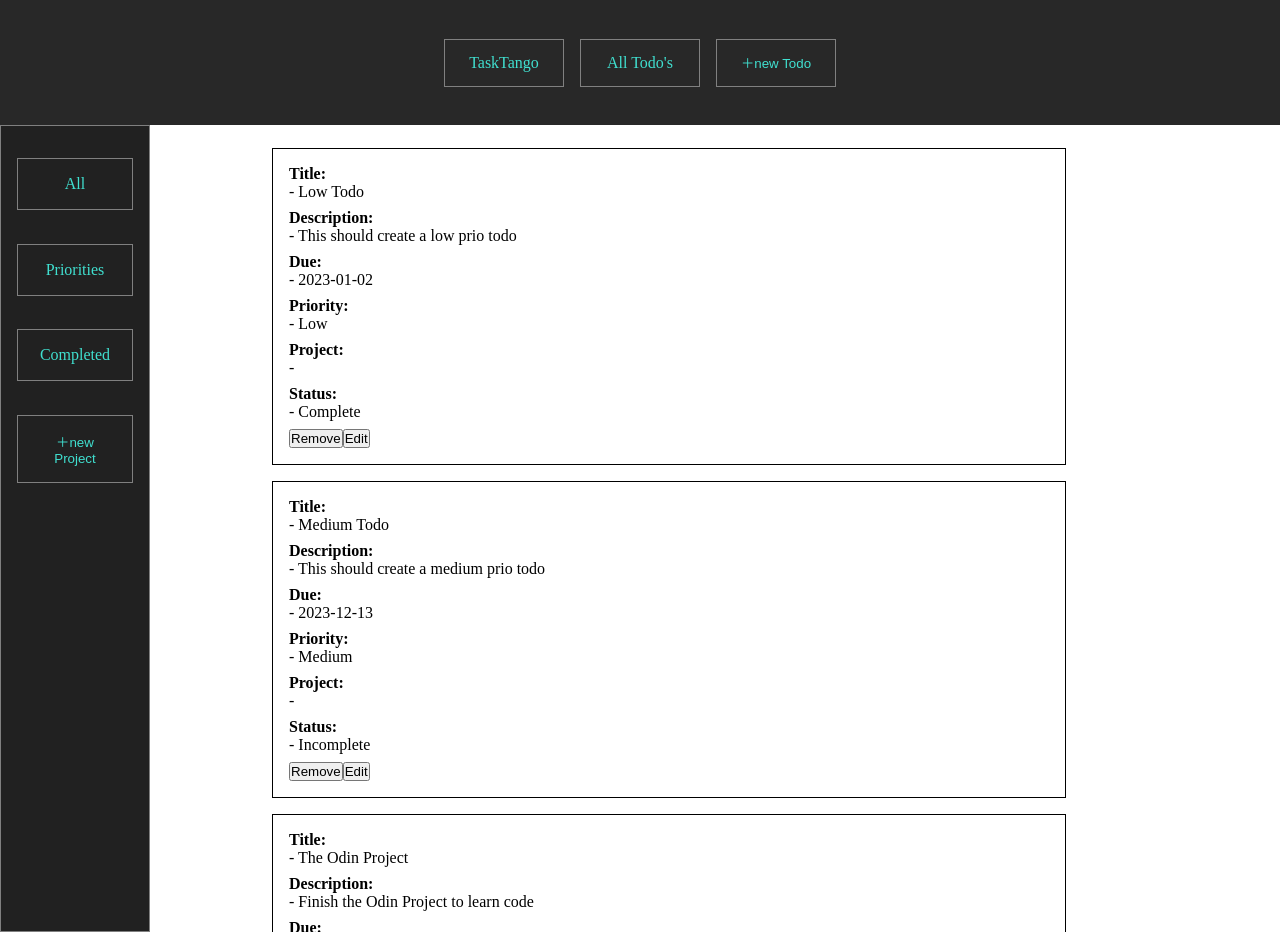
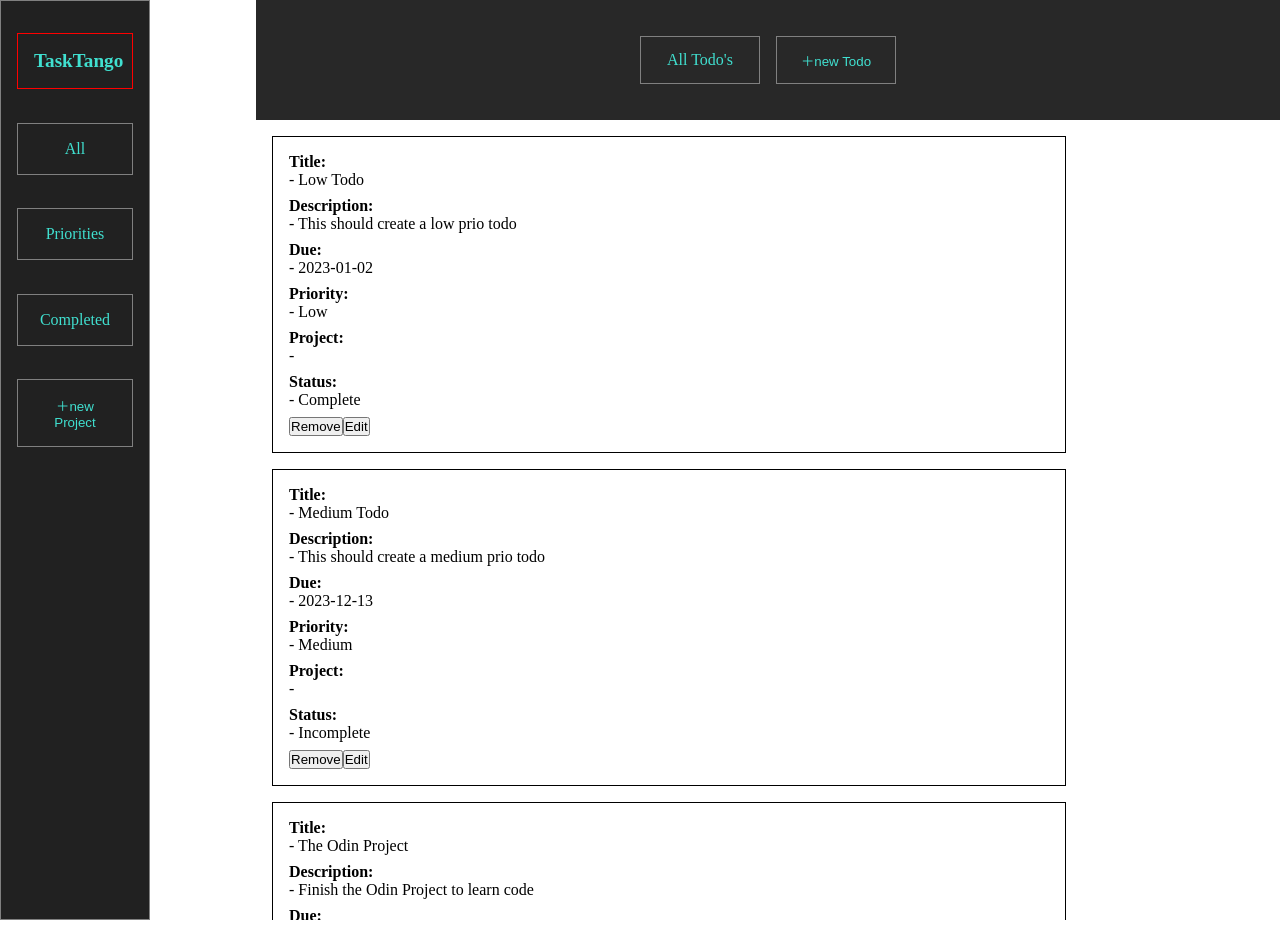
Before and after one commit to Kabukaluca/ToDo, a website built with webpack: page src/index.html in a window 1280 px wide. Built offline with nearby package versions, Linux system fonts and the light colour scheme.

Commit message:
appent header elements to different parents to make design more appealing

```diff
--- a/src/DOM/domStructure.js
+++ b/src/DOM/domStructure.js
@@ -3,16 +3,14 @@ import { Button, TodoFolder } from "./domClasses";
 //# === website Structure / Layout === //
 const header = document.getElementById("header");
 const content = document.getElementById("content");
+    // const sidebar = document.createElement("div");
 const footer = document.getElementById("footer");
 
 
 // ## === Header === ## //
 
-    // -- App Name -- //
-    const headerLogo = document.createElement("div");
-        headerLogo.classList.add("header-elements");
-        headerLogo.setAttribute("id", "header-logo");
-        headerLogo.textContent = "TaskTango"; // set name for Website in header
+const headerElement = document.createElement("div");
+    headerElement.setAttribute("id", "header-content");
 
     // -- Current Folder Name -- //
     const currentFolderName = document.createElement("div");
@@ -24,16 +22,22 @@ const footer = document.getElementById("footer");
     const newTodoBtn = new Button("＋new Todo", "header-elements", "new-todo-btn");
 
     // == Append Elements == //
-    header.appendChild(headerLogo);
-    header.appendChild(currentFolderName);
-    header.appendChild(newTodoBtn.createBtn());
+    //headerElement.appendChild(headerLogo);
+    headerElement.appendChild(currentFolderName);
+    headerElement.appendChild(newTodoBtn.createBtn());
 
 
 // ## === Content === ## //
     //# --- Sidebar --- #//
-    const sidebar = document.createElement("div");
+        const sidebar = document.createElement("div");
         sidebar.classList.add("sidebar");
         sidebar.setAttribute("id", "sidebar");
+
+    // -- App Name -- //
+        const appLogo = document.createElement("div");
+        // appLogo.classList.add("header-elements");
+        appLogo.setAttribute("id", "app-logo");
+        appLogo.textContent = "TaskTango"; // set name for Website in header
 
         // -- Todo Folder -- //
         const allTodo = new TodoFolder("All", "todo-folder", "todo-folder-all");
@@ -54,6 +58,7 @@ const footer = document.getElementById("footer");
 
     // == Append Elements == //
     const displayContent = () => {
+        sidebar.appendChild(appLogo);
         sidebar.appendChild(allTodo.createFolder());
         sidebar.appendChild(priorities.createFolder());
         sidebar.appendChild(completed.createFolder());
@@ -61,7 +66,8 @@ const footer = document.getElementById("footer");
         mainContent.appendChild(todoListContainer);
 
         content.appendChild(sidebar);
-        content.appendChild(mainContent);
+        content.appendChild(mainContent)
+        content.appendChild(headerElement);
     };
 
 export { displayContent };
--- a/src/style.css
+++ b/src/style.css
@@ -15,7 +15,9 @@
 }
 
 /* === Header Styles === */
-#header {
+ /* Deactivated due to restructureing
+
+ #header {
     grid-area: header;
     display: flex;
     flex-direction: row;
@@ -24,6 +26,15 @@
     gap: 1rem;
     background-color: rgba(40, 40, 40);
     height: 125px;
+} */
+
+#header-content {
+    display: flex;
+    justify-content: center;
+    align-items: center;
+    gap: 1rem;
+    height: 120px;
+    background-color: rgba(40, 40, 40);
 }
 
 .header-elements {
@@ -58,6 +69,15 @@
     flex-direction: column;
     justify-content: flex-start;
     gap: 0.1rem;
+}
+
+#app-logo {
+    padding: 1rem;
+    margin: 1rem;
+    border: 1px solid red;
+    cursor: pointer;
+    font-size: larger;
+    font-weight: bold;
 }
 
 .todo-folder,
```
